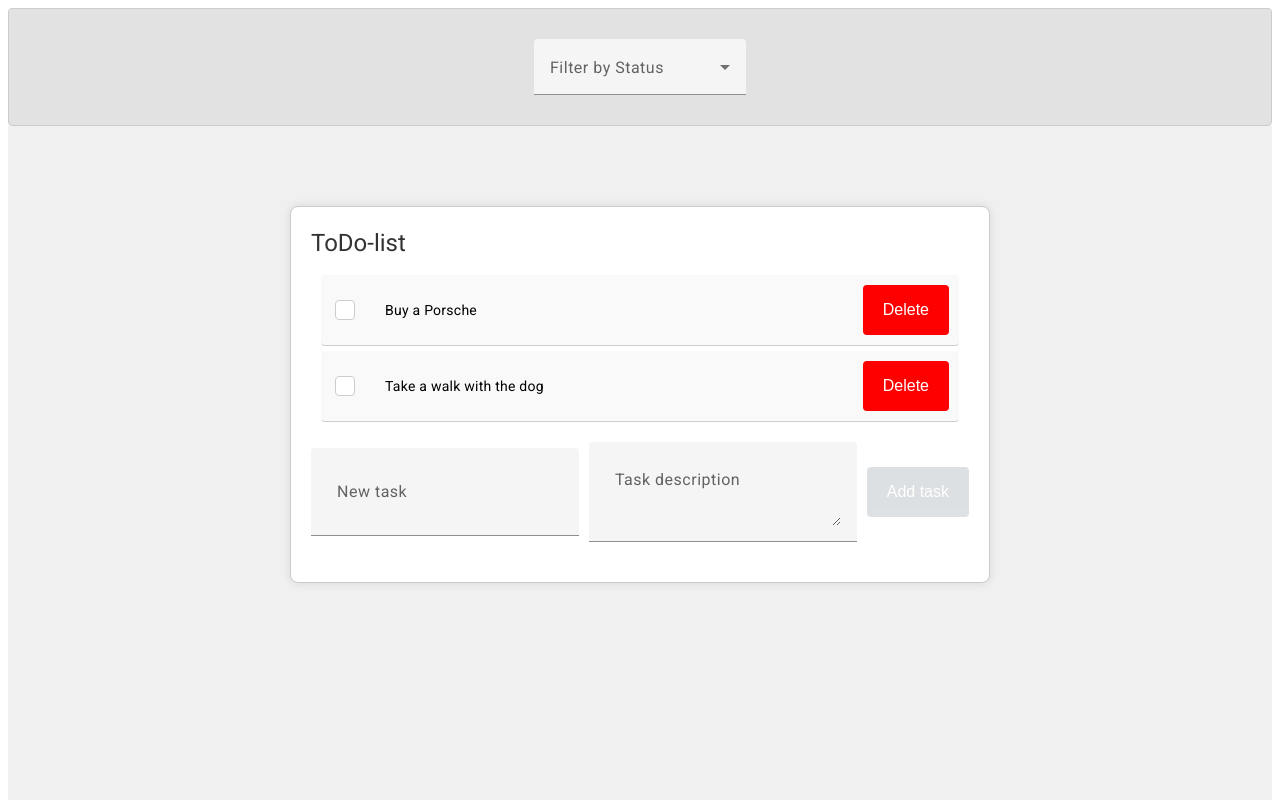
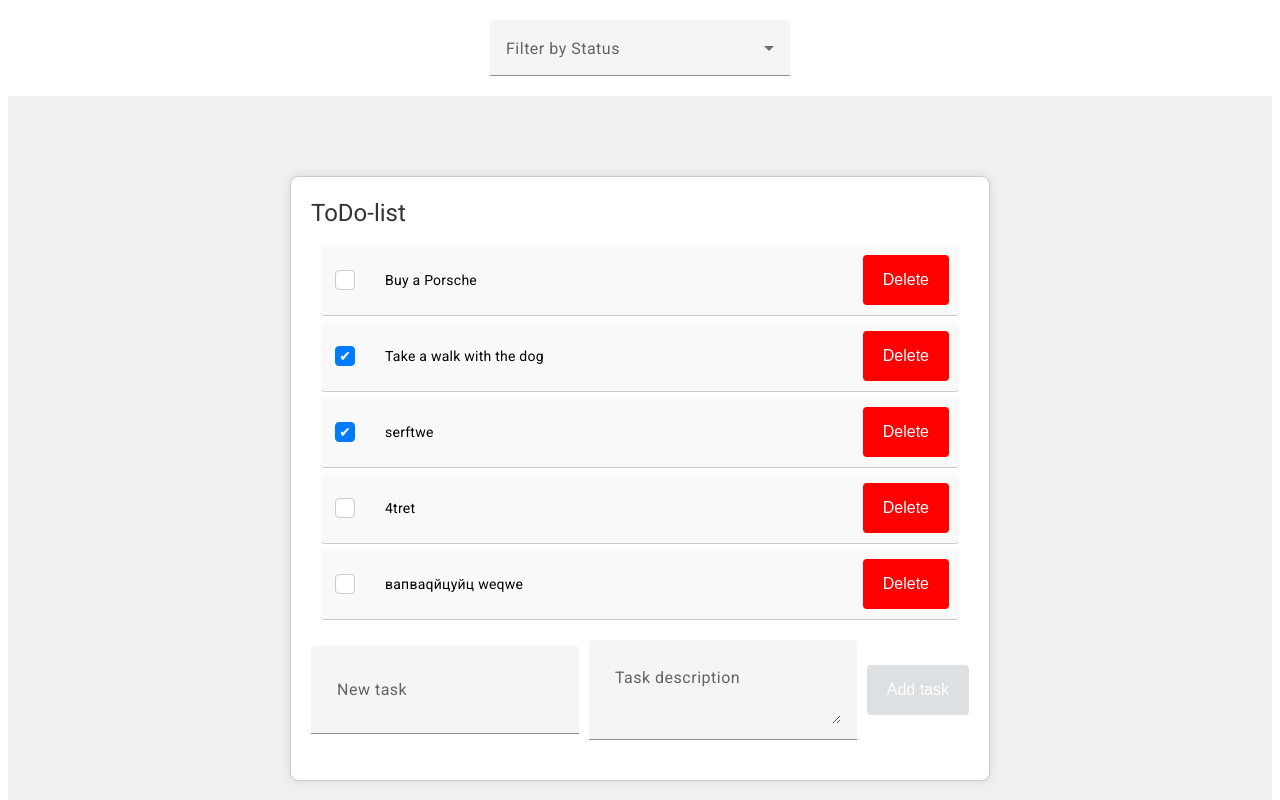
Before and after one commit to Angular-OTUS/ToDoList-AnastasiyaIvanykina-, an Angular app in the folder todo-app/: page / in a window 1280 px wide. Shown: the top 800 px of the page. Built offline with nearby package versions, Linux system fonts and the light colour scheme; data requests are answered from the project's data file.

Commit message:
Homework 6 - Added Fake API for tasks CRUD

```diff
--- /dev/null
+++ b/todo-app/db.json
@@ -0,0 +1,33 @@
+{
+  "tasks": [
+    {
+      "id": "1",
+      "text": "Buy a Porsche",
+      "description": "Purchase a new Porsche car",
+      "status": false
+    },
+    {
+      "id": "2",
+      "text": "Take a walk with the dog",
+      "description": "Walk the dog in the park",
+      "status": true
+    },
+    {
+      "id": "4bf11425-bac4-45e8-828b-b2570be75972",
+      "text": "serftwe",
+      "description": "wrerw",
+      "status": true
+    },
+    {
+      "id": "27f8d036-01ea-4c03-b80f-72becad1c1bb",
+      "text": "4tret",
+      "description": "ertert"
+    },
+    {
+      "id": "f6c65180-37d4-4456-8645-1fbd17749bff",
+      "text": "вапваqйцуйц weqwe",
+      "description": "пвапqwe w wewqe",
+      "status": false
+    }
+  ]
+}
--- a/todo-app/package.json
+++ b/todo-app/package.json
@@ -22,6 +22,7 @@
     "@angular/router": "^18.2.11",
     "rxjs": "~7.5.0",
     "tslib": "^2.3.0",
+    "uuid": "^11.0.3",
     "zone.js": "~0.14.10"
   },
   "devDependencies": {
--- a/todo-app/src/app/components/task-control-panel/task-control-panel.component.html
+++ b/todo-app/src/app/components/task-control-panel/task-control-panel.component.html
@@ -1,3 +1,9 @@
-<div class="control-panel">
-  <app-task-filter (filterChange)="onFilterChange($event)"></app-task-filter>
-</div>
+<app-task-filter
+  [filterTitle]="'Filter by Status'"
+  [filterOptions]="[
+    { value: null, label: 'ALL' },
+    { value: 'completed', label: 'Completed' },
+    { value: 'in progress', label: 'In Progress' },
+  ]"
+  (filterChange)="onFilterChange($event)"
+></app-task-filter>
--- a/todo-app/src/app/components/task-filter/task-filter.component.ts
+++ b/todo-app/src/app/components/task-filter/task-filter.component.ts
@@ -2,7 +2,7 @@ import { Component, EventEmitter, Input, Output } from '@angular/core';
 import { CommonModule } from '@angular/common';
 import { MatFormFieldModule } from '@angular/material/form-field';
 import { MatSelectModule } from '@angular/material/select';
-import { FilterOption } from './filter-option.interface'; // Импорт интерфейса
+import { FilterOption } from './filter-option.interface';
 
 @Component({
   selector: 'app-task-filter',
@@ -13,14 +13,9 @@ import { FilterOption } from './filter-option.interface'; // Импорт инт
 })
 export class TaskFilterComponent {
   @Input() filterTitle: string = 'Filter by Status';
+  @Input() filterOptions: FilterOption[] = [];
   @Output() filterChange = new EventEmitter<string | null>();
   selectedFilter: string | null = null;
-
-  filterOptions: FilterOption[] = [
-    { value: null, label: 'ALL' },
-    { value: 'completed', label: 'Completed' },
-    { value: 'in progress', label: 'In Progress' },
-  ];
 
   onFilterChange(filter: string | null) {
     this.filterChange.emit(filter);
--- a/todo-app/src/app/components/to-do-list/to-do-list.component.ts
+++ b/todo-app/src/app/components/to-do-list/to-do-list.component.ts
@@ -20,13 +20,14 @@ import { ButtonComponent } from '../button/button.component';
 import { TodoService, Task } from '../../services/todo.service';
 import { ToastService } from '../../services/toast.service';
 import { Observable, Subject, BehaviorSubject, combineLatest } from 'rxjs';
-import { map, first, takeUntil, delay } from 'rxjs/operators';
+import { map, first, takeUntil } from 'rxjs/operators';
 import { ClickDirective } from '../../shared/click.directive';
 import { TooltipDirective } from '../../shared/tooltip.directive';
 import { LoadingSpinnerComponent } from '../../shared/loading-spinner/loading-spinner.component';
 import { TaskControlPanelComponent } from '../task-control-panel/task-control-panel.component';
 import { TodoCreateItemComponent } from '../todo-create-item/todo-create-item.component';
 import { ErrorHandlerService } from '../../services/error-handler.service';
+import { v4 as uuidv4 } from 'uuid';
 
 @Component({
   selector: 'app-to-do-list',
@@ -59,8 +60,8 @@ export class ToDoListComponent implements OnInit, OnDestroy {
   public addTaskForm: FormGroup;
   public editTaskForm: FormGroup;
   public viewTaskForm: FormGroup;
-  public selectedItemId: number | null = null;
-  public editingTaskId: number | null = null;
+  public selectedItemId: string | null = null;
+  public editingTaskId: string | null = null;
   public isLoading: boolean = true;
   private filterSubject = new BehaviorSubject<string | null>(null);
   private destroy$ = new Subject<void>();
@@ -92,10 +93,7 @@ export class ToDoListComponent implements OnInit, OnDestroy {
 
   ngOnInit(): void {
     this.isLoading = true;
-    this.tasks$ = this.todoService
-      .getTasks()
-      .pipe(delay(500), takeUntil(this.destroy$));
-    this.statuses$ = this.todoService.getStatuses();
+    this.tasks$ = this.todoService.getTasks();
     this.filteredTasks$ = combineLatest([this.tasks$, this.filterSubject]).pipe(
       map(([tasks, filter]) => {
         if (!filter) {
@@ -116,17 +114,30 @@ export class ToDoListComponent implements OnInit, OnDestroy {
   }
 
   public addTask(task: { text: string; description: string }): void {
-    this.tasks$.pipe(first(), takeUntil(this.destroy$)).subscribe({
-      next: (tasks) => {
-        const maxId = Math.max(...tasks.map((task: Task) => task.id));
-        this.todoService.addTask({
-          id: maxId + 1,
+    const newTask: Task = {
+      id: uuidv4(),
       text: task.text.trim(),
       description: task.description.trim(),
       status: undefined,
-        });
+    };
+
+    this.todoService.addTask(newTask).subscribe({
+      next: (addedTask) => {
         this.toastService.showSuccess('Task added to backlog!');
         this.editingTaskId = null;
+      },
+      error: (err) => {
+        console.error('Error adding task:', err);
+        this.errorHandler.handleError(err);
+      },
+    });
+  }
+
+  public deleteTask(taskId: string, event: Event): void {
+    event.stopPropagation();
+    this.todoService.deleteTask(taskId).subscribe({
+      next: () => {
+        this.toastService.showSuccess('Task deleted successfully!');
       },
       error: (err) => {
         this.errorHandler.handleError(err);
@@ -134,13 +145,7 @@ export class ToDoListComponent implements OnInit, OnDestroy {
     });
   }
 
-  public deleteTask(taskId: number, event: Event): void {
-    event.stopPropagation();
-    this.todoService.deleteTask(taskId);
-    this.toastService.showSuccess('Task deleted successfully!');
-  }
-
-  public handleClick(taskId: number, event: Event): void {
+  public handleClick(taskId: string, event: Event): void {
     event.stopPropagation();
     if (this.editingTaskId !== null && this.editingTaskId !== taskId) {
       this.showConfirmationModal(taskId);
@@ -150,7 +155,7 @@ export class ToDoListComponent implements OnInit, OnDestroy {
     }
   }
 
-  public editTask(taskId: number): void {
+  public editTask(taskId: string): void {
     if (this.selectedItemId !== taskId) {
       this.selectedItemId = taskId;
       this.cdr.detectChanges();
@@ -176,32 +181,43 @@ export class ToDoListComponent implements OnInit, OnDestroy {
       });
   }
 
-  public saveTask(taskId: number): void {
+  public saveTask(taskId: string): void {
     const updatedTask: Task = {
       id: taskId,
       text: this.editTaskForm.get('editTask')?.value,
       description: this.editTaskForm.get('editDescription')?.value,
       status: this.editTaskForm.get('editStatus')?.value,
     };
-    this.todoService.updateTask(updatedTask);
+    this.todoService.updateTask(updatedTask).subscribe({
+      next: () => {
         this.editingTaskId = null;
         this.editTaskForm.reset();
         this.toastService.showSuccess('Task updated successfully!');
+      },
+      error: (err) => {
+        this.errorHandler.handleError(err);
+      },
+    });
   }
-
   public toggleStatus(task: Task): void {
     const updatedTask: Task = {
       ...task,
       status: !task.status,
     };
-    this.todoService.updateTask(updatedTask);
+    this.todoService.updateTask(updatedTask).subscribe({
+      next: () => {
         const message = updatedTask.status
           ? 'Task marked as completed!'
           : 'Task marked as incomplete!';
         this.toastService.showSuccess(message);
+      },
+      error: (err) => {
+        this.errorHandler.handleError(err);
+      },
+    });
   }
 
-  private showConfirmationModal(newTaskId: number): void {
+  private showConfirmationModal(newTaskId: string): void {
     const confirmation = confirm('Do you really want to undo the changes?');
     if (confirmation) {
       this.editingTaskId = null;
@@ -210,12 +226,12 @@ export class ToDoListComponent implements OnInit, OnDestroy {
     }
   }
 
-  public toggleDescription(taskId: number, event: Event): void {
+  public toggleDescription(taskId: string, event: Event): void {
     event.stopPropagation();
     this.selectedItemId = this.selectedItemId === taskId ? null : taskId;
   }
 
-  public trackByTaskId(index: number, task: Task): number {
+  public trackByTaskId(index: number, task: Task): string {
     return task.id;
   }
 
--- a/todo-app/src/app/components/todo-create-item/todo-create-item.component.ts
+++ b/todo-app/src/app/components/todo-create-item/todo-create-item.component.ts
@@ -10,6 +10,8 @@ import { MatFormFieldModule } from '@angular/material/form-field';
 import { MatInputModule } from '@angular/material/input';
 import { ButtonComponent } from '../button/button.component';
 import { TodoService, Task } from '../../services/todo.service';
+import { ErrorHandlerService } from '../../services/error-handler.service';
+import { v4 as uuidv4 } from 'uuid';
 
 @Component({
   selector: 'app-todo-create-item',
@@ -35,6 +37,7 @@ export class TodoCreateItemComponent {
   constructor(
     private fb: FormBuilder,
     private todoService: TodoService,
+    private errorHandler: ErrorHandlerService,
   ) {
     this.addTaskForm = this.fb.group({
       newTask: ['', Validators.required],
@@ -45,14 +48,20 @@ export class TodoCreateItemComponent {
   public onSubmit(): void {
     if (this.addTaskForm.valid) {
       const newTask: Task = {
-        id: Date.now(),
+        id: uuidv4(),
         text: this.addTaskForm.value.newTask.trim(),
         description: this.addTaskForm.value.newDescription.trim(),
         status: undefined,
       };
-      this.todoService.addTask(newTask);
-      this.taskCreated.emit(newTask);
-      this.addTaskForm.reset();
+      this.todoService.addTask(newTask).subscribe({
+        next: (addedTask) => {
+          this.taskCreated.emit(addedTask);
+          this.addTaskForm.reset();
+        },
+        error: (err) => {
+          this.errorHandler.handleError(err);
+        },
+      });
     }
   }
 }
--- a/todo-app/src/app/services/todo.service.ts
+++ b/todo-app/src/app/services/todo.service.ts
@@ -1,55 +1,66 @@
 import { Injectable } from '@angular/core';
-import { BehaviorSubject, Observable } from 'rxjs';
-import { map } from 'rxjs/operators';
+import { HttpClient } from '@angular/common/http';
+import { Observable, BehaviorSubject } from 'rxjs';
+import { map, tap } from 'rxjs/operators';
 
 export interface Task {
-  id: number;
+  id: string;
   text: string;
   description: string;
-  status?: boolean | null; // undefined for backlog, null for InProgress, true for Completed for future Kanban board
+  status?: boolean | null;
 }
 
 @Injectable({
   providedIn: 'root',
 })
 export class TodoService {
-  private tasksSubject = new BehaviorSubject<Task[]>([
-    {
-      id: 1,
-      text: 'Buy a Porsche',
-      description: 'Purchase a new Porsche car',
-      status: undefined,
-    },
-    {
-      id: 2,
-      text: 'Take a walk with the dog',
-      description: 'Walk the dog in the park',
-      status: null,
-    },
-  ]);
-  tasks$ = this.tasksSubject.asObservable();
+  private apiUrl = 'http://localhost:3000/tasks';
+  private tasksSubject = new BehaviorSubject<Task[]>([]);
+  public tasks$ = this.tasksSubject.asObservable();
+
+  constructor(private http: HttpClient) {
+    this.loadTasks();
+  }
+
+  private loadTasks(): void {
+    this.http.get<Task[]>(this.apiUrl).subscribe((tasks) => {
+      this.tasksSubject.next(tasks);
+    });
+  }
 
   getTasks(): Observable<Task[]> {
     return this.tasks$;
   }
 
-  addTask(task: Task): void {
-    const tasks = this.tasksSubject.getValue();
-    this.tasksSubject.next([...tasks, task]);
+  addTask(task: Task): Observable<Task> {
+    return this.http.post<Task>(this.apiUrl, task).pipe(
+      tap((newTask) => {
+        const currentTasks = this.tasksSubject.value;
+        this.tasksSubject.next([...currentTasks, newTask]);
+      }),
+    );
   }
 
-  deleteTask(id: number): void {
-    const tasks = this.tasksSubject.getValue();
-    const updatedTasks = tasks.filter((task) => task.id !== id);
-    this.tasksSubject.next(updatedTasks);
+  deleteTask(id: string): Observable<void> {
+    return this.http.delete<void>(`${this.apiUrl}/${id}`).pipe(
+      tap(() => {
+        const currentTasks = this.tasksSubject.value.filter(
+          (task) => task.id !== id,
+        );
+        this.tasksSubject.next(currentTasks);
+      }),
+    );
   }
 
-  updateTask(updatedTask: Task): void {
-    const tasks = this.tasksSubject.getValue();
-    const updatedTasks = tasks.map((task) =>
-      task.id === updatedTask.id ? updatedTask : task,
+  updateTask(task: Task): Observable<Task> {
+    return this.http.put<Task>(`${this.apiUrl}/${task.id}`, task).pipe(
+      tap((updatedTask) => {
+        const currentTasks = this.tasksSubject.value.map((t) =>
+          t.id === updatedTask.id ? updatedTask : t,
+        );
+        this.tasksSubject.next(currentTasks);
+      }),
     );
-    this.tasksSubject.next(updatedTasks);
   }
 
   getStatuses(): Observable<(boolean | null | undefined)[]> {
--- a/todo-app/src/main.ts
+++ b/todo-app/src/main.ts
@@ -3,7 +3,12 @@ import { AppComponent } from './app/app.component';
 import { importProvidersFrom } from '@angular/core';
 import { FormsModule } from '@angular/forms';
 import { provideAnimations } from '@angular/platform-browser/animations';
+import { provideHttpClient } from '@angular/common/http';
 
 bootstrapApplication(AppComponent, {
-  providers: [importProvidersFrom(FormsModule), provideAnimations()],
+  providers: [
+    importProvidersFrom(FormsModule),
+    provideAnimations(),
+    provideHttpClient(),
+  ],
 }).catch((err) => console.error(err));
```
Also changed, not shown: 1 other file (tests, documents, lock files or other folders). Lines whose indentation alone changed are shown as unchanged.
